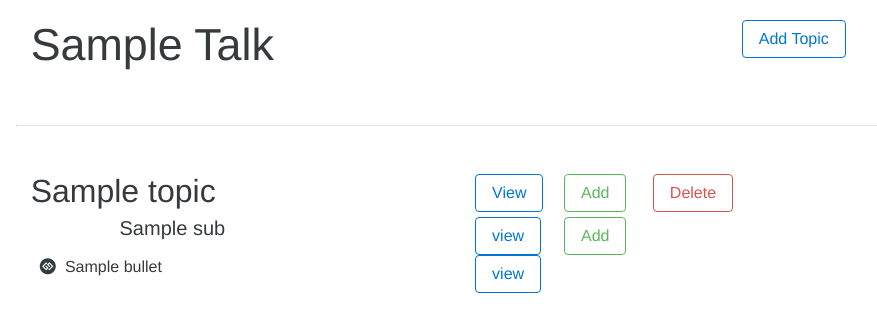
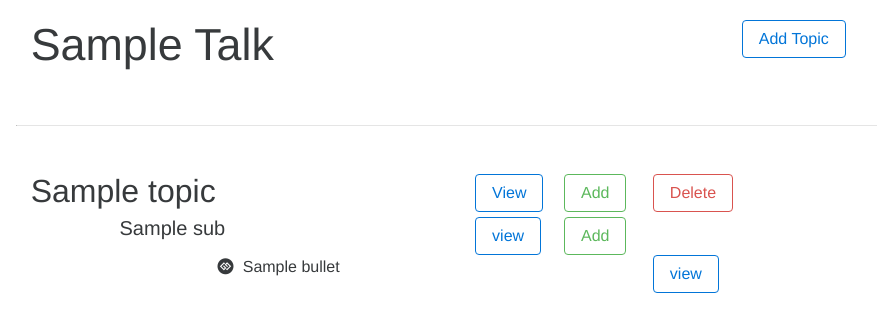
Before and after one commit to jstacoder/flask-talks, a Flask app: template templates/talks.html in a window 1280 px wide. Shown: the part 54-386 px from the top of the page, without its empty margins (91-968 px from the left). Run offline with Flask 2, Linux system fonts and the light colour scheme; the template is opened without the code that fills it: most values are stand-ins (such as "Sample title", 1, 10 or a date in 2020); data that the repository does not hold is empty; some libraries are stand-ins or nearby versions.

Commit message:
fixing buttons

```diff
--- a/templates/talks.html
+++ b/templates/talks.html
@@ -71,7 +71,7 @@
                                         >Add
                                         </a>
                                     </div>
-                                    <div class="col-md-5">
+                                    <div class="col-md-5 col-md-push-2">
                                         <ul class="fa-ul">
                                             {#{% for n in range(sub['content_items']|count) %}#}
                                                 {% for content in sub['content_items'] %}
```
